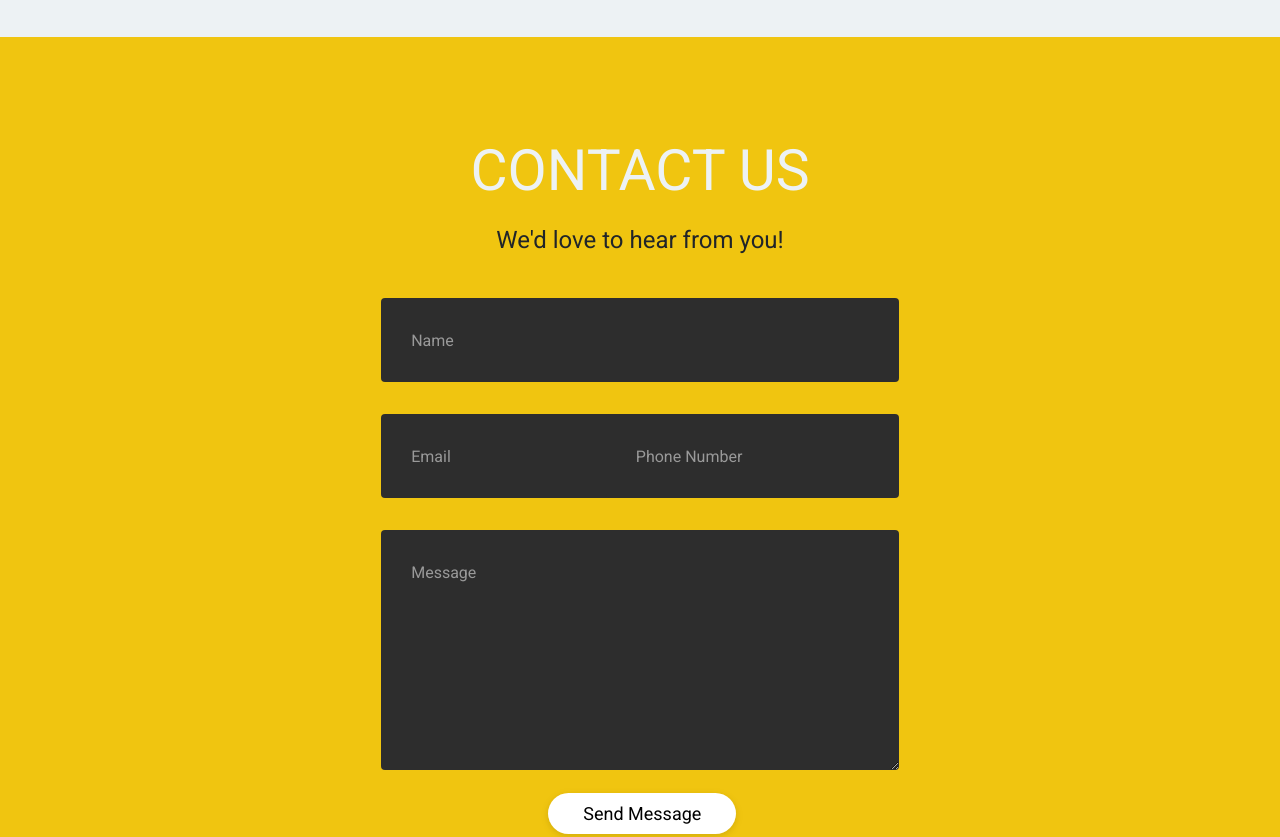
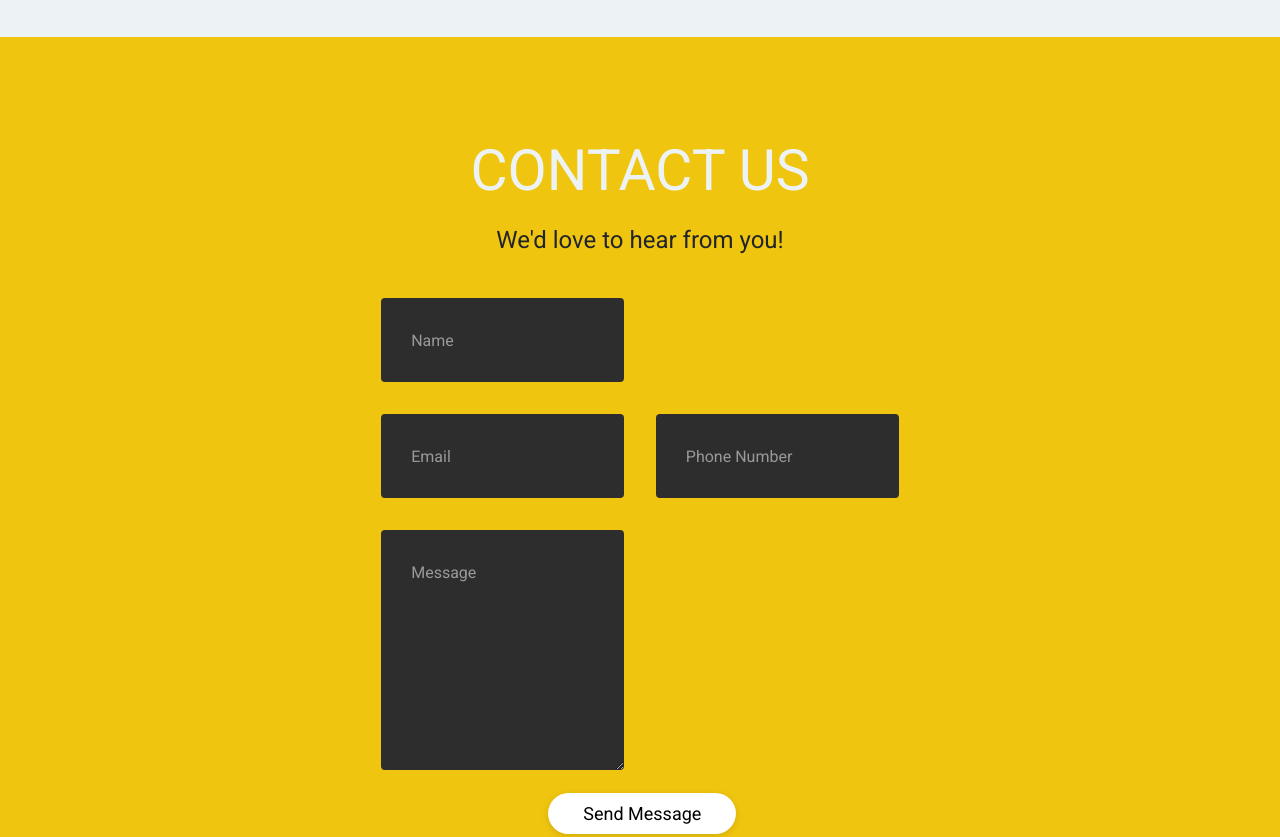
Before and after one commit to htimam-md/hellotaxi, a plain HTML site: page index.html in a window 1280 px wide. Shown: the part 2624-3461 px from the top of the page. Drawn offline with nearby package versions, Linux system fonts and the light colour scheme; some icons are missing; a web font is replaced by a local one.

Commit message:
Update style.css

```diff
--- a/css/style.css
+++ b/css/style.css
@@ -289,8 +289,7 @@ textarea:valid~label {
 
 .styled-input {
   float: left;
-  width: 293px;
-  margin: 1rem 0;
+    margin: 1rem 0;
   position: relative;
   border-radius: 4px;
 }
@@ -308,8 +307,7 @@ textarea:valid~label {
 }
 
 .styled-input.wide {
-  width: 650px;
-  max-width: 100%;
+    max-width: 100%;
 }
 
 input,
```
